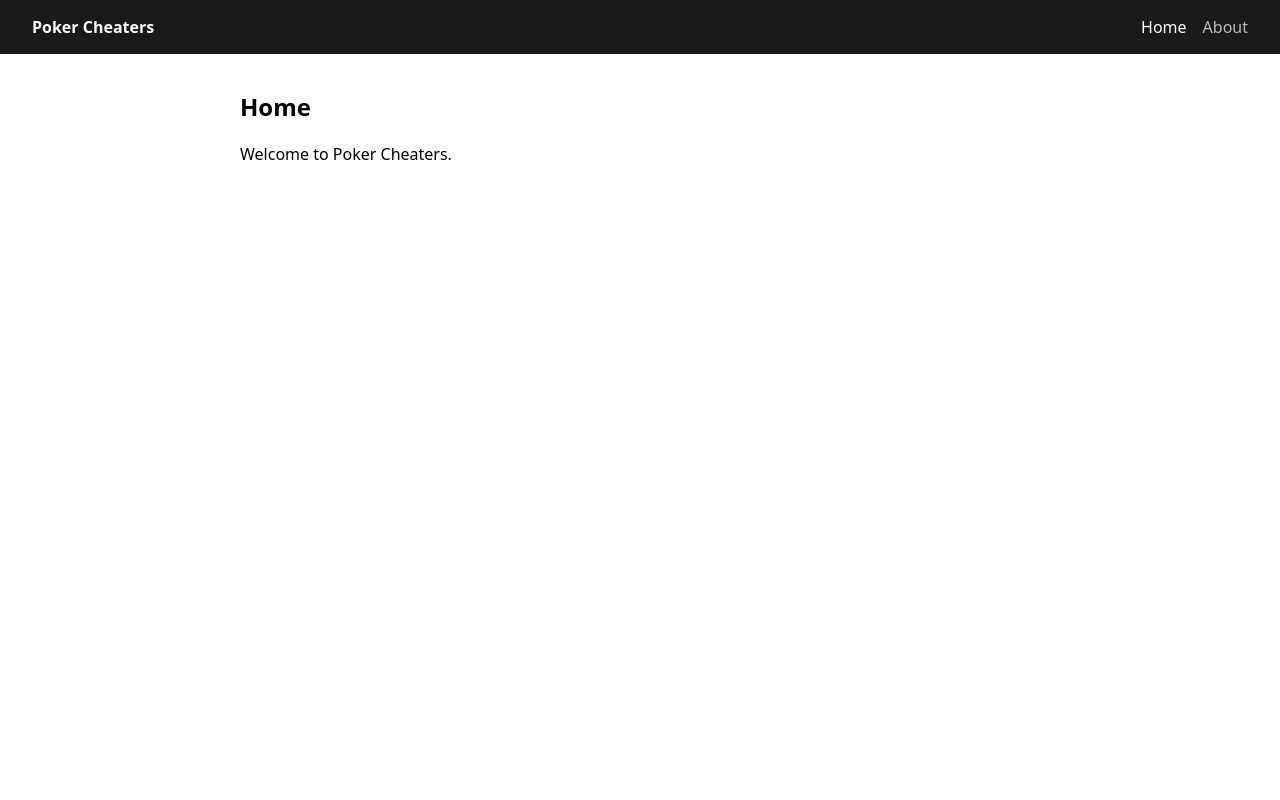
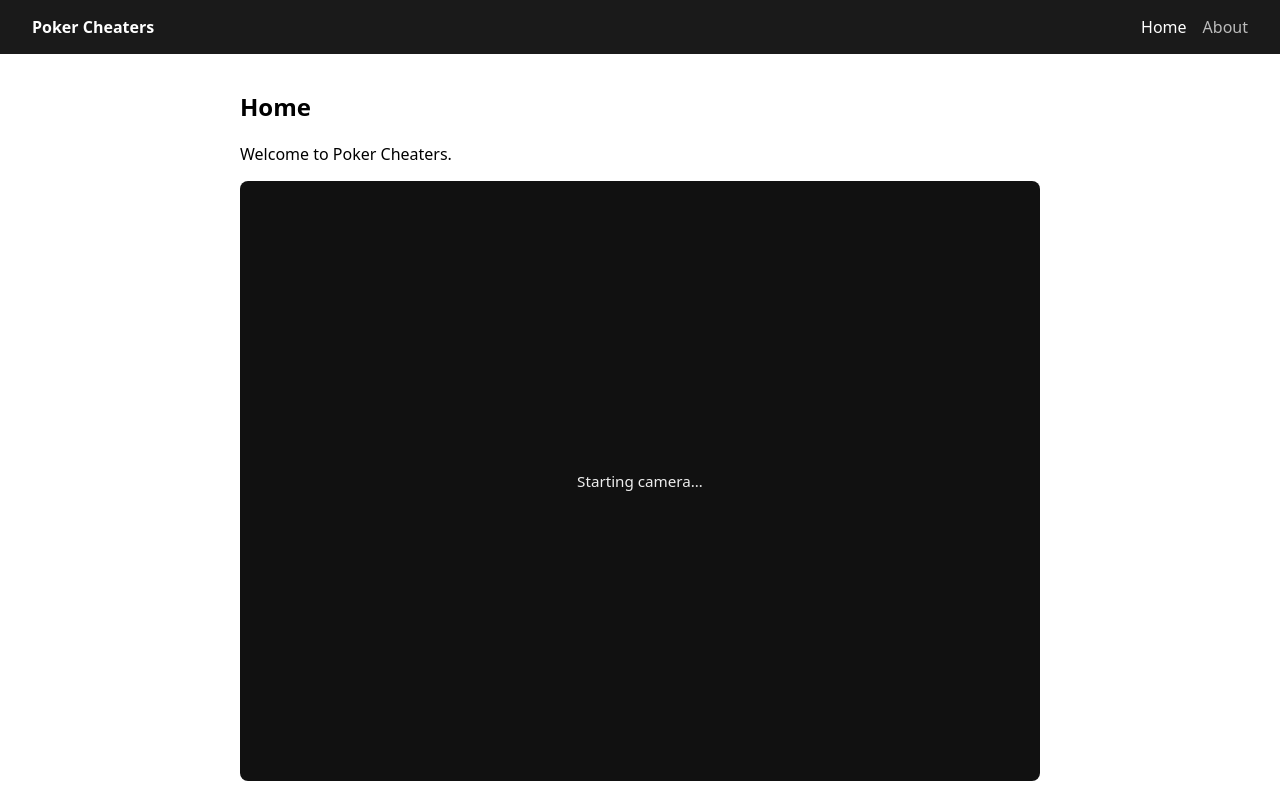
Before and after one commit to ZackDoll/poker-cheaters, a React (Vite) app: page / in a window 1280 px wide. Built offline with nearby package versions, Linux system fonts and the light colour scheme; no server answers.

Commit message:
Camera added

```diff
--- /dev/null
+++ b/src/components/CameraView.css
@@ -0,0 +1,33 @@
+.camera-view {
+  position: relative;
+  width: 100%;
+  aspect-ratio: 4 / 3;
+  background: #111;
+  border-radius: 8px;
+  overflow: hidden;
+  display: flex;
+  align-items: center;
+  justify-content: center;
+}
+
+.camera-video {
+  width: 100%;
+  height: 100%;
+  object-fit: cover;
+  /* Mirror the front camera so it behaves like a mirror. */
+  transform: scaleX(-1);
+}
+
+.camera-status,
+.camera-error {
+  position: absolute;
+  margin: 0;
+  padding: 0 1rem;
+  text-align: center;
+  color: #eee;
+  font-size: 0.95rem;
+}
+
+.camera-error {
+  color: #ff9d9d;
+}
--- /dev/null
+++ b/src/components/CameraView.jsx
@@ -0,0 +1,86 @@
+import { useEffect, useRef, useState } from 'react'
+import './CameraView.css'
+
+function CameraView() {
+  const videoRef = useRef(null)
+  const streamRef = useRef(null)
+  const [error, setError] = useState(null)
+  const [ready, setReady] = useState(false)
+
+  useEffect(() => {
+    const video = videoRef.current
+    const effect = { cancelled: false }
+
+    function stop() {
+      if (streamRef.current) {
+        streamRef.current.getTracks().forEach((track) => track.stop())
+        streamRef.current = null
+      }
+      if (video) {
+        video.srcObject = null
+      }
+    }
+
+    async function start() {
+      if (!navigator.mediaDevices?.getUserMedia) {
+        setError('This browser does not support camera access.')
+        return
+      }
+
+      try {
+        streamRef.current = await navigator.mediaDevices.getUserMedia({
+          video: { facingMode: 'user' },
+          audio: false,
+        })
+
+        // The effect may have been cleaned up while we awaited permission.
+        if (effect.cancelled) {
+          stop()
+          return
+        }
+
+        if (video) {
+          video.srcObject = streamRef.current
+          setReady(true)
+        }
+      } catch (err) {
+        if (effect.cancelled) return
+        if (err.name === 'NotAllowedError') {
+          setError('Camera permission was denied. Allow it in your browser settings and reload.')
+        } else if (err.name === 'NotFoundError') {
+          setError('No camera was found on this device.')
+        } else {
+          setError(`Could not start the camera: ${err.message}`)
+        }
+      }
+    }
+
+    start()
+
+    return () => {
+      effect.cancelled = true
+      stop()
+    }
+  }, [])
+
+  return (
+    <div className="camera-view">
+      {error ? (
+        <p className="camera-error">{error}</p>
+      ) : (
+        <>
+          <video
+            ref={videoRef}
+            className="camera-video"
+            autoPlay
+            playsInline
+            muted
+          />
+          {!ready && <p className="camera-status">Starting camera…</p>}
+        </>
+      )}
+    </div>
+  )
+}
+
+export default CameraView
--- a/src/pages/HomePage.jsx
+++ b/src/pages/HomePage.jsx
@@ -1,3 +1,4 @@
+import CameraView from '../components/CameraView.jsx'
 import './HomePage.css'
 
 function HomePage() {
@@ -5,6 +6,7 @@ function HomePage() {
     <section className="home-page">
       <h1>Home</h1>
       <p>Welcome to Poker Cheaters.</p>
+      <CameraView />
     </section>
   )
 }
```
Also changed, not shown: 1 other file (tests, documents, lock files or other folders).
